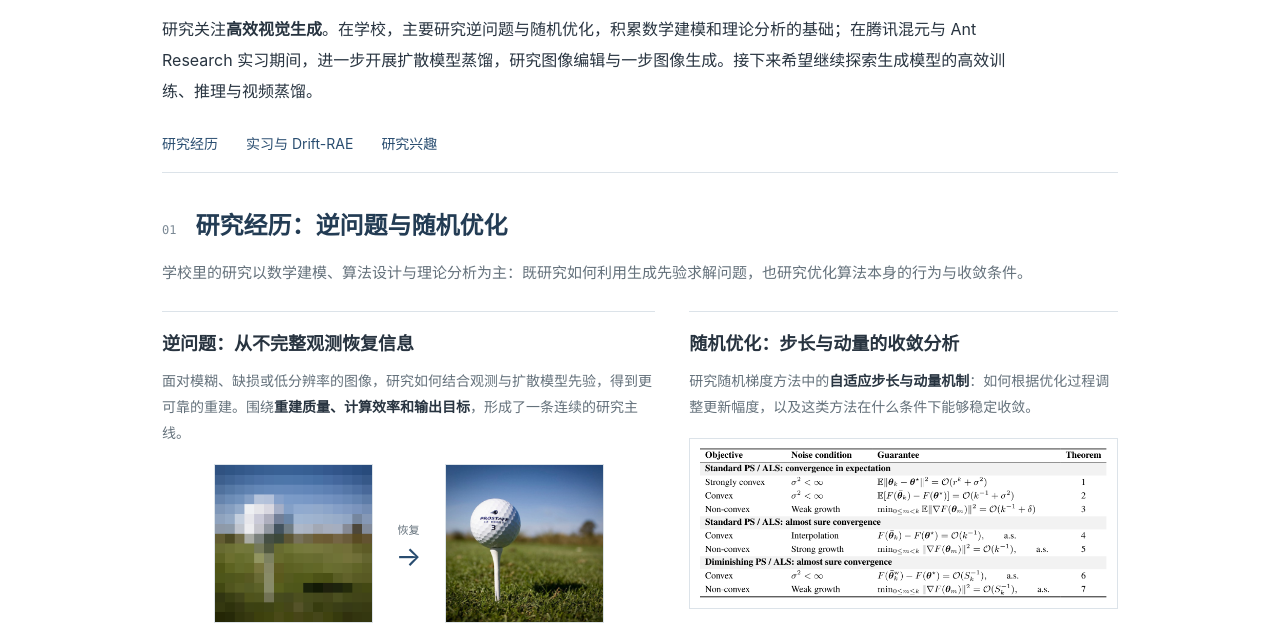
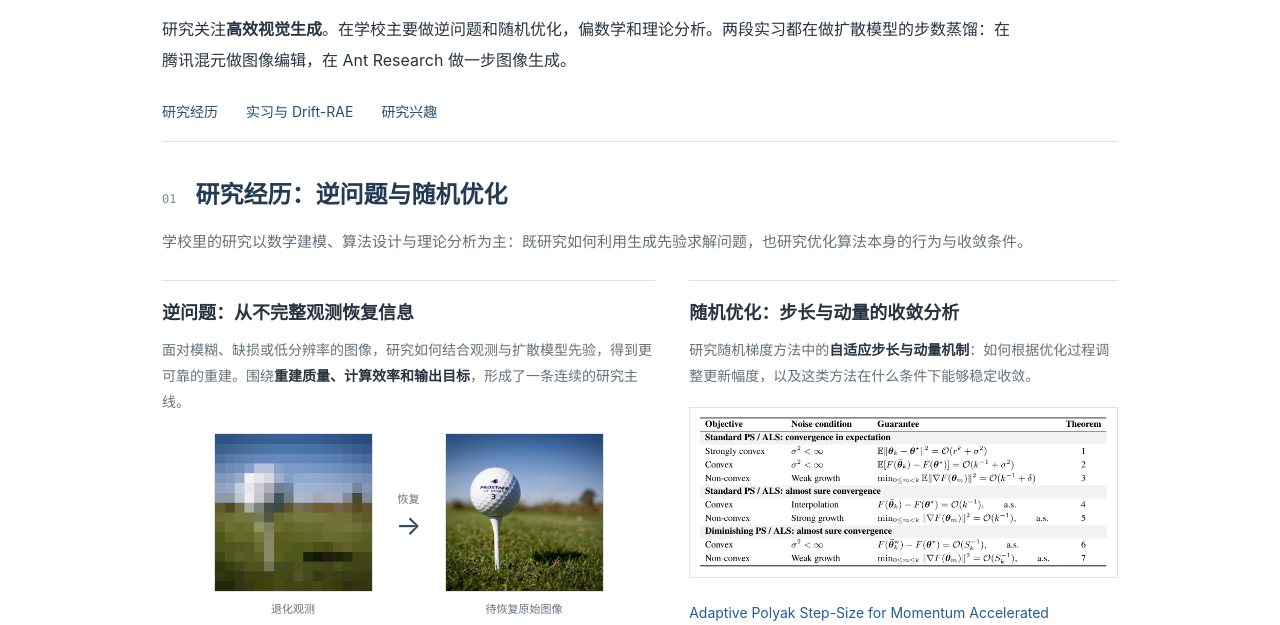
Before and after one commit to weigerzan/weigerzan.github.io, a plain HTML site: page about/index.html in a window 1280 px wide. Shown: the part 191-816 px from the top of the page. Drawn offline with Linux system fonts and the light colour scheme.

Commit message:
Simplify introduction summary wording

```diff
--- a/about/index.html
+++ b/about/index.html
@@ -24,7 +24,7 @@
   <div class="profile">
     <h1>张家炜 <span>Jiawei Zhang</span></h1>
     <p class="affiliation">清华大学电子工程系 · 博士生 · 导师：谷源涛教授<br>2019–2023 清华本科 · 2023 年起攻读博士</p>
-    <p class="summary">研究关注<strong>高效视觉生成</strong>。在学校，主要研究逆问题与随机优化，积累数学建模和理论分析的基础；在腾讯混元与 Ant Research 实习期间，进一步开展扩散模型蒸馏，研究图像编辑与一步图像生成。接下来希望继续探索生成模型的高效训练、推理与视频蒸馏。</p>
+    <p class="summary">研究关注<strong>高效视觉生成</strong>。在学校主要做逆问题和随机优化，偏数学和理论分析。两段实习都在做扩散模型的步数蒸馏：在腾讯混元做图像编辑，在 Ant Research 做一步图像生成。</p>
   </div>
   <nav aria-label="个人介绍章节"><a href="#research">研究经历</a><a href="#internships">实习与 Drift-RAE</a><a href="#interests">研究兴趣</a></nav>
 </header>
```
